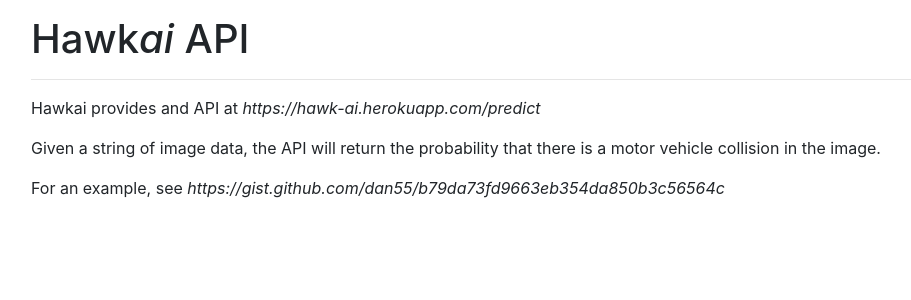
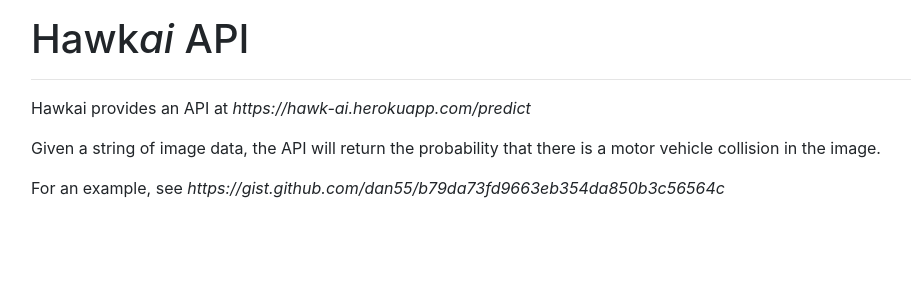
Before and after one commit to dan55/collision, a Flask app: page /api in a window 1280 px wide. Shown: the part 56-356 px from the top of the page, without its empty margins (54-965 px from the left). Run offline with Flask 2, Linux system fonts and the light colour scheme; some libraries are stand-ins or nearby versions.

Commit message:
fix typo

```diff
--- a/templates/api.html
+++ b/templates/api.html
@@ -38,7 +38,7 @@
             <h1 style="margin:15px 0">Hawk<i>ai</i> API</h1>
             <hr />
             <p>
-                Hawkai provides and API at <i>https://hawk-ai.herokuapp.com/predict</i>
+                Hawkai provides an API at <i>https://hawk-ai.herokuapp.com/predict</i>
             </p>
             <p>
                 Given a string of image data, the API will return the probability that there is a motor vehicle collision in the image.
```
